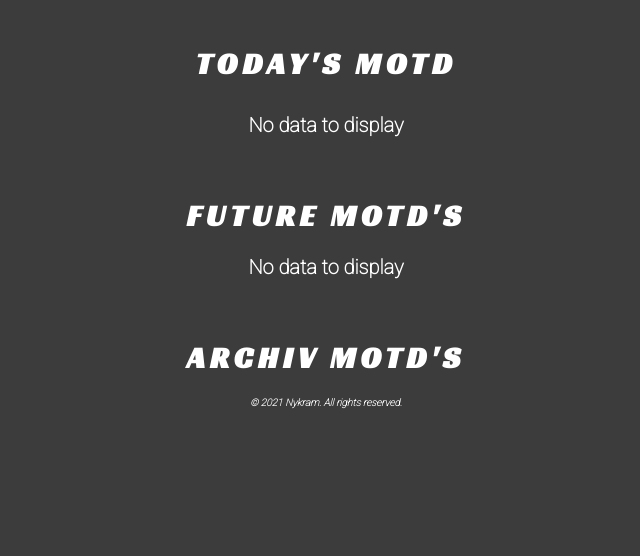
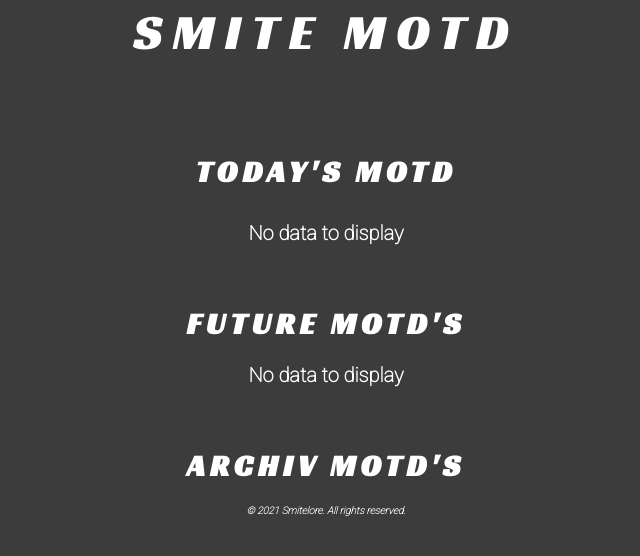
Before and after one commit to xNykram/smite_motd, a Django app: page / in a window 1280 px wide. Shown: the part 204-760 px from the top of the page, without its empty margins (314-954 px from the left). Run offline with Django 3.2, Linux system fonts and the light colour scheme; data that the repository does not hold is empty; parts of the project's set-up code (start-up, migrations or seed data) failed here and were passed over.

Commit message:
Add header to the motd page

```diff
--- a/smite_lore/smite_lore/static/style.css
+++ b/smite_lore/smite_lore/static/style.css
@@ -181,6 +181,14 @@
     color: white;
 }
 
+.main-con .main-title{
+    font-size: 50px;
+    font-family: 'Racing Sans One';
+    letter-spacing: 10px;
+    padding-bottom: 45px;
+    text-align: center;
+}
+
 @media only screen and (max-width: 600px) {
     header{
         width: 100%;
@@ -235,4 +243,7 @@
     .main-con {
         width: fit-content;
     }
+    .main-con .main-title {
+    font-size: 34px;
+    }
 }
--- a/smite_lore/smite_lore/templates/analyzer.html
+++ b/smite_lore/smite_lore/templates/analyzer.html
@@ -41,7 +41,7 @@
             under maintenance
         </div>
         <div class="footer">
-            &#169; 2021 Nykram. All rights reserved.
+            &#169; 2021 Smitelore. All rights reserved.
         </div>
     </div>
 </body>
--- a/smite_lore/smite_lore/templates/contact.html
+++ b/smite_lore/smite_lore/templates/contact.html
@@ -41,7 +41,7 @@
             under maintenance
         </div>
         <div class="footer">
-            &#169; 2021 Nykram. All rights reserved.
+            &#169; 2021 Smitelore. All rights reserved.
         </div>
     </div>
 </body>
--- a/smite_lore/smite_lore/templates/motd.html
+++ b/smite_lore/smite_lore/templates/motd.html
@@ -38,6 +38,9 @@
         </div>
     </header>
     <div class="main-con">
+        <div class="main-title">
+            SMITE MOTD
+        </div>
         <div class="main-sections main-con-today">
             <div class="main-con-title">
                 <h4>TODAY'S MOTD</h4>
@@ -122,7 +125,7 @@
             </div>
             {% endfor %}
             <div class="footer">
-                <i>&#169; 2021 Nykram. All rights reserved.</i>
+                <i>&#169; 2021 Smitelore. All rights reserved.</i>
             </div>
         </div>
 </body>
--- a/smite_lore/smite_lore/templates/stats.html
+++ b/smite_lore/smite_lore/templates/stats.html
@@ -41,7 +41,7 @@
     under maintenance
 </div>
 <div class="footer">
-    &#169; 2021 Nykram. All rights reserved.
+    &#169; 2021 Smitelore. All rights reserved.
 </div>
 </div>
 </body>
```
